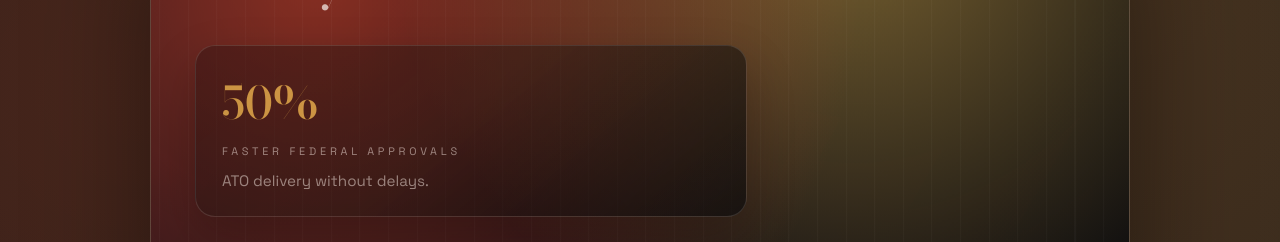
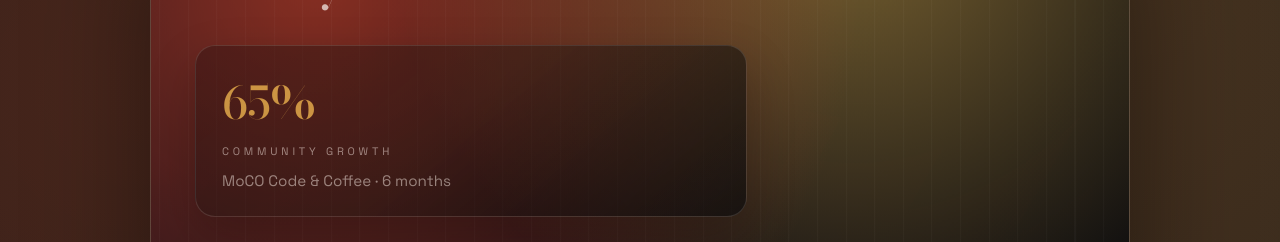
Before and after one commit to Ravgupta20/ravgupta20.com, a React (Vite) app: page / in a window 1280 px wide. Shown: the part 793-1035 px from the top of the page. Built offline with nearby package versions, Linux system fonts and the light colour scheme.

Commit message:
fixed favicon, and removed 50% ato etc

```diff
--- a/index.html
+++ b/index.html
@@ -2,7 +2,7 @@
 <html lang="en">
   <head>
     <meta charset="UTF-8" />
-    <link rel="icon" type="image/svg+xml" href="/favicon.svg" />
+    <link rel="icon" type="image/svg+xml" href="/vite.svg" />
     <meta name="viewport" content="width=device-width, initial-scale=1.0" />
     <title>ravgupta20.com</title>
   </head>
--- a/src/App.jsx
+++ b/src/App.jsx
@@ -2,9 +2,9 @@ import { useEffect, useRef, useState } from "react";
 
 const REEL_SLIDES = [
   {
-    value: "50%",
-    label: "Faster federal approvals",
-    detail: "ATO delivery without delays.",
+    value: "65%",
+    label: "Community growth",
+    detail: "MoCO Code & Coffee · 6 months",
   },
   {
     value: "60%",
@@ -14,11 +14,11 @@ const REEL_SLIDES = [
   {
     value: "Expertise",
     label: "AI + Product + Infra",
-    detail: "Gemini, React, Go, AWS + GCP.",
+    detail: "Gemini, React, Go, Python, AWS + GCP.",
   },
   {
     value: "Leadership",
-    label: "Community as product",
+    label: "Community Impact",
     detail: "Meetups, mentorship, inclusive growth.",
   },
   {
```
Also changed, not shown: public/favicon.svg (deleted).
